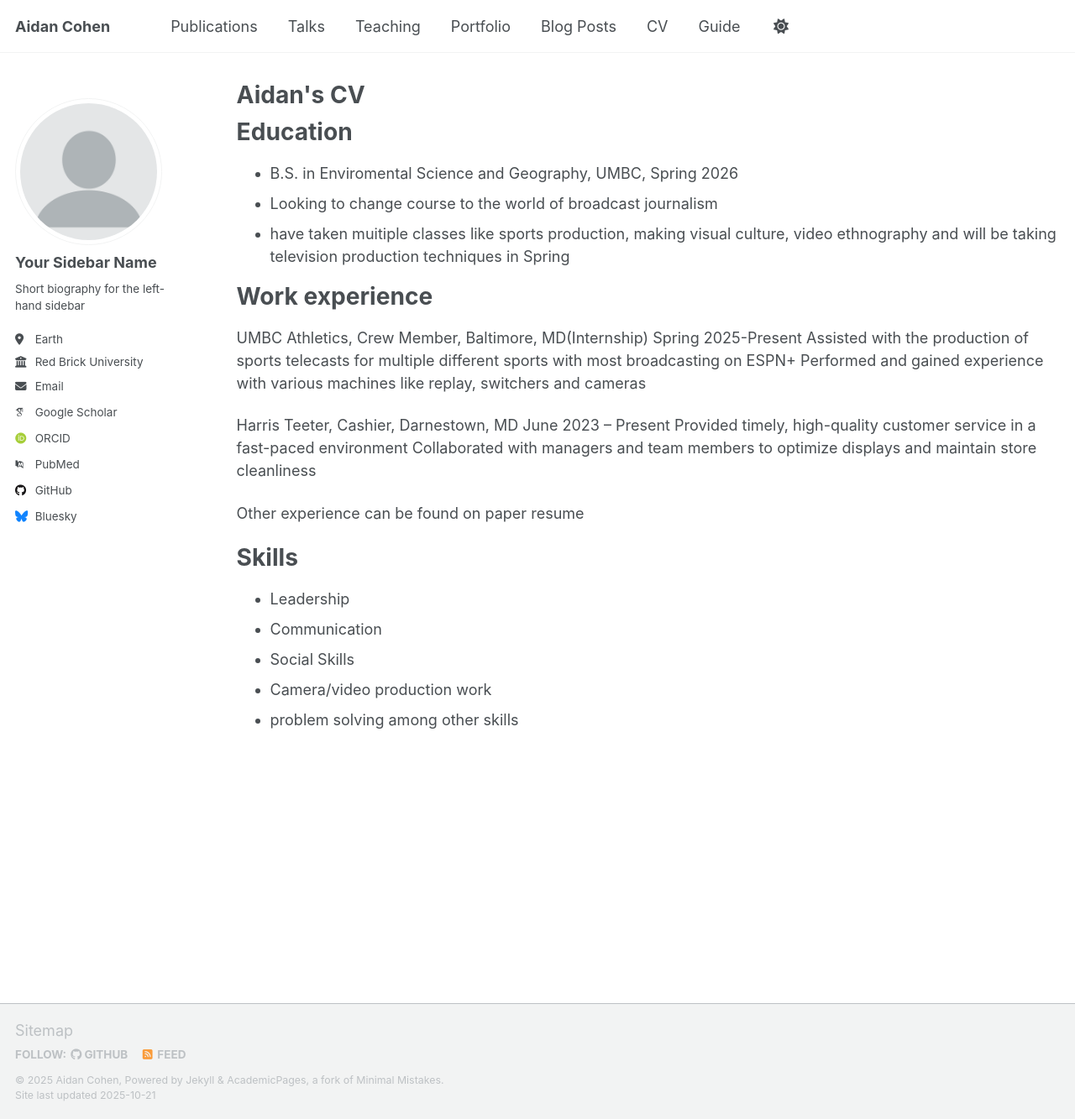
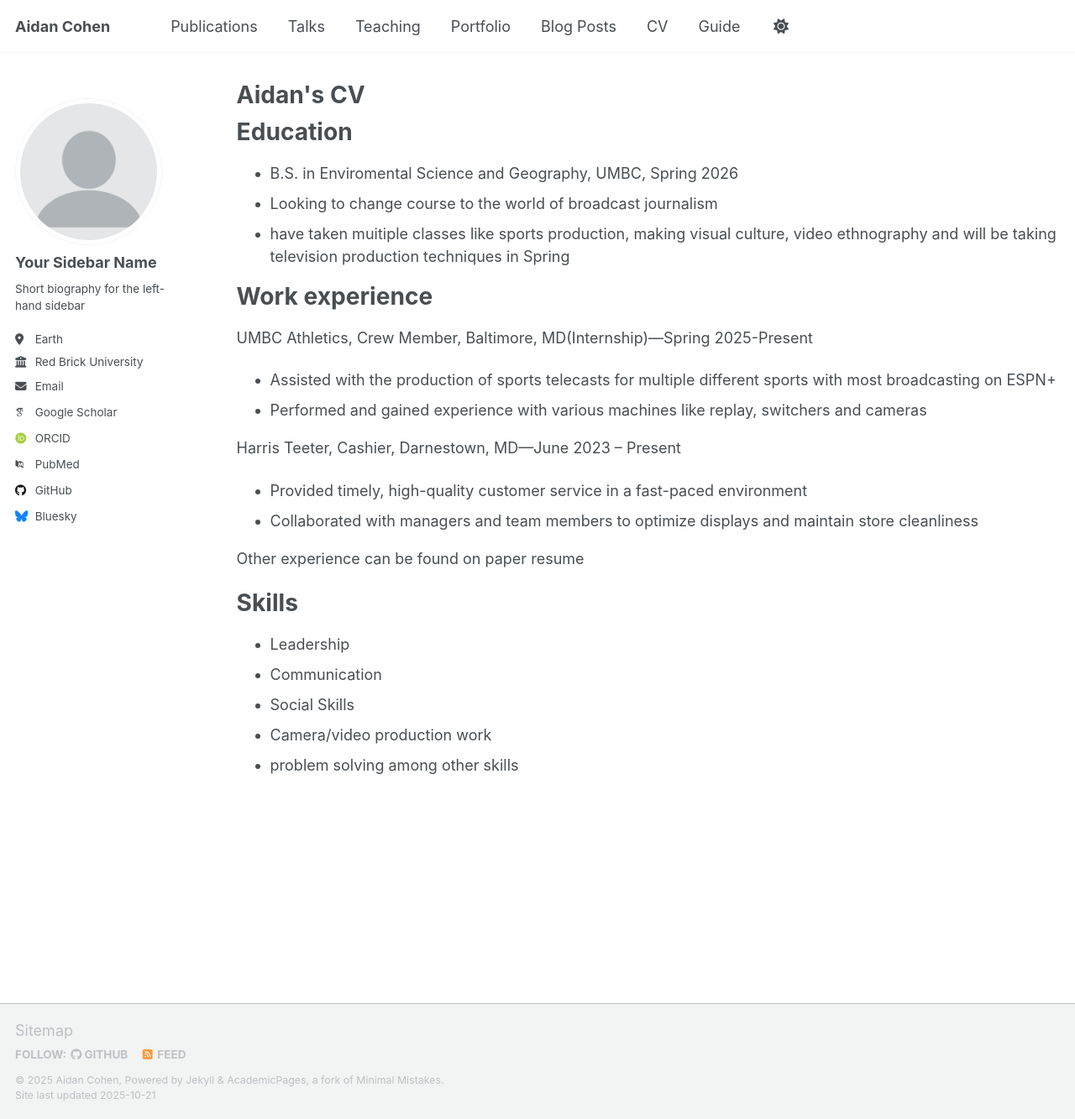
Before and after one commit to acohen10-svg/acohen10.github.io, a Jekyll site: the page built from _pages/cv.md, in a window 1280 px wide and 1333 px high. Shown: the whole window at 84% size. Built offline with Jekyll 4.4.1, drawn with Linux system fonts in a browser that asks for light colours; some web fonts are replaced; a script that is not in the unit is left out.

Commit message:
Update again cv.md
Fixed some bullet points

```diff
--- a/_pages/cv.md
+++ b/_pages/cv.md
@@ -18,13 +18,13 @@ Education
 
 Work experience
 ======
-UMBC Athletics, Crew Member, Baltimore, MD(Internship)                              Spring 2025-Present
-  Assisted with the production of sports telecasts for multiple different sports with most broadcasting on ESPN+
-  Performed and gained experience with various machines like replay, switchers and cameras
+UMBC Athletics, Crew Member, Baltimore, MD(Internship)---Spring 2025-Present
+  - Assisted with the production of sports telecasts for multiple different sports with most broadcasting on ESPN+
+  - Performed and gained experience with various machines like replay, switchers and cameras
 
-Harris Teeter, Cashier, Darnestown, MD 	                                            June 2023 – Present
-  Provided timely, high-quality customer service in a fast-paced environment
-  Collaborated with managers and team members to optimize displays and maintain store cleanliness
+Harris Teeter, Cashier, Darnestown, MD---June 2023 – Present
+  - Provided timely, high-quality customer service in a fast-paced environment
+  - Collaborated with managers and team members to optimize displays and maintain store cleanliness
 
   Other experience can be found on paper resume
 
```
